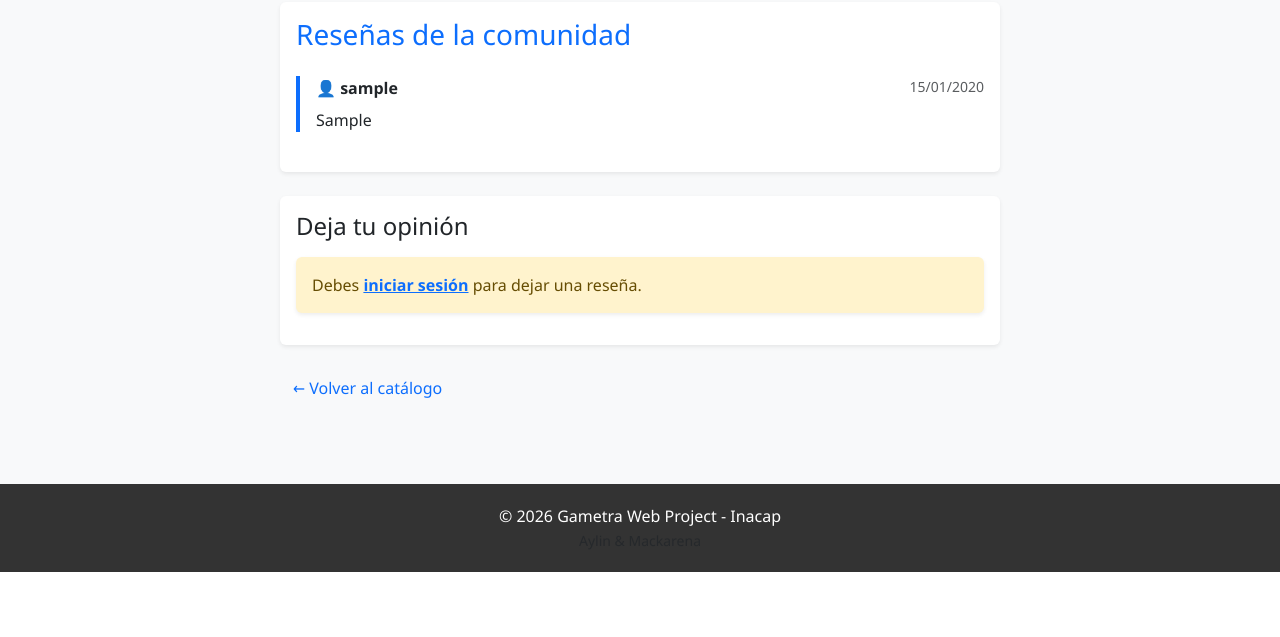
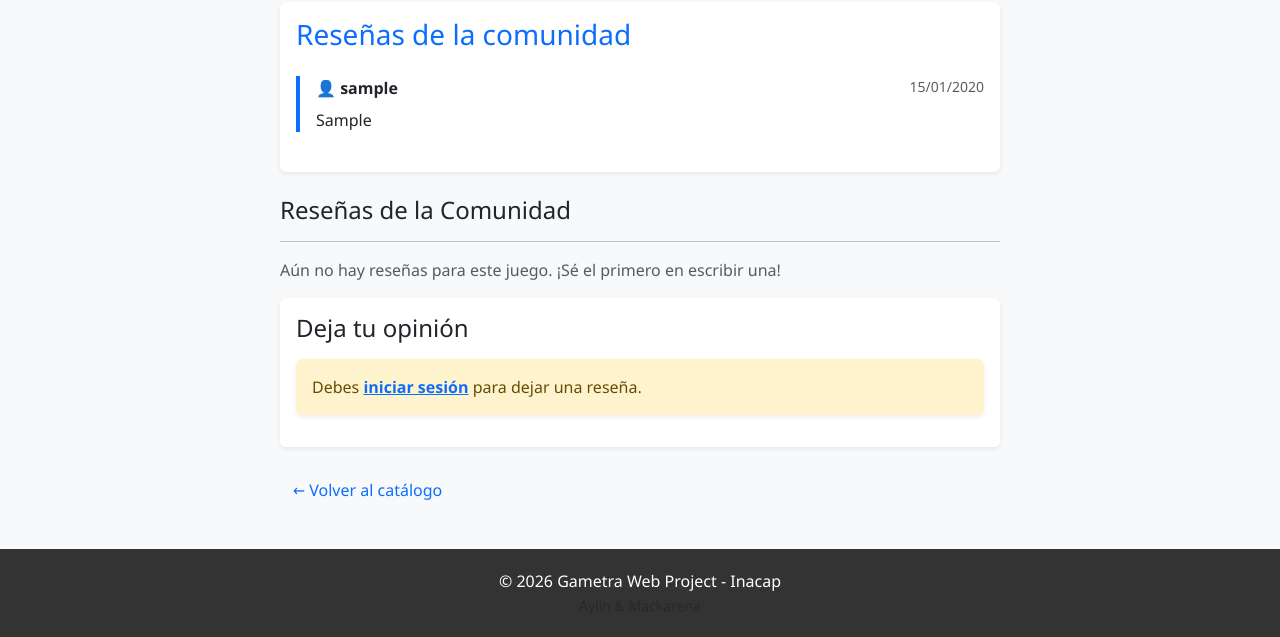
Before and after one commit to allys081/gametra-web, a Django app: page /juego/1/ in a window 1280 px wide. Shown: the part 304-941 px from the top of the page. Before the commit the page ends 876 px from the top, so only its background shows below. Run offline with Django 5.2, Linux system fonts and the light colour scheme; tables that the repository leaves empty hold one stand-in row (values such as "Sample post").

Commit message:
error de reseñas

```diff
--- a/templates/detalle_juego.html
+++ b/templates/detalle_juego.html
@@ -35,6 +35,26 @@
                     {% endfor %}
                 </div>
             </div>
+
+            <div class="mt-4">
+    <h4>Reseñas de la Comunidad</h4>
+    <hr>
+
+    {% for r in resenas %}
+        <div class="card mb-3 shadow-sm">
+            <div class="card-body">
+                <h6 class="card-title fw-bold">
+                    👤 {{ r.usuario.username }}
+                    <span class="badge bg-warning text-dark">{{ r.calificacion }} ⭐</span>
+                </h6>
+                <p class="card-text">{{ r.comentario }}</p>
+                <small class="text-muted">Publicado el: {{ r.fecha_creacion|date:"d/m/Y" }}</small>
+            </div>
+        </div>
+    {% empty %}
+        <p class="text-muted italic">Aún no hay reseñas para este juego. ¡Sé el primero en escribir una!</p>
+    {% endfor %}
+</div>
 
             <!-- SECCIÓN 2: Formulario Exclusivo -->
             <div class="card shadow-sm border-0">
```
